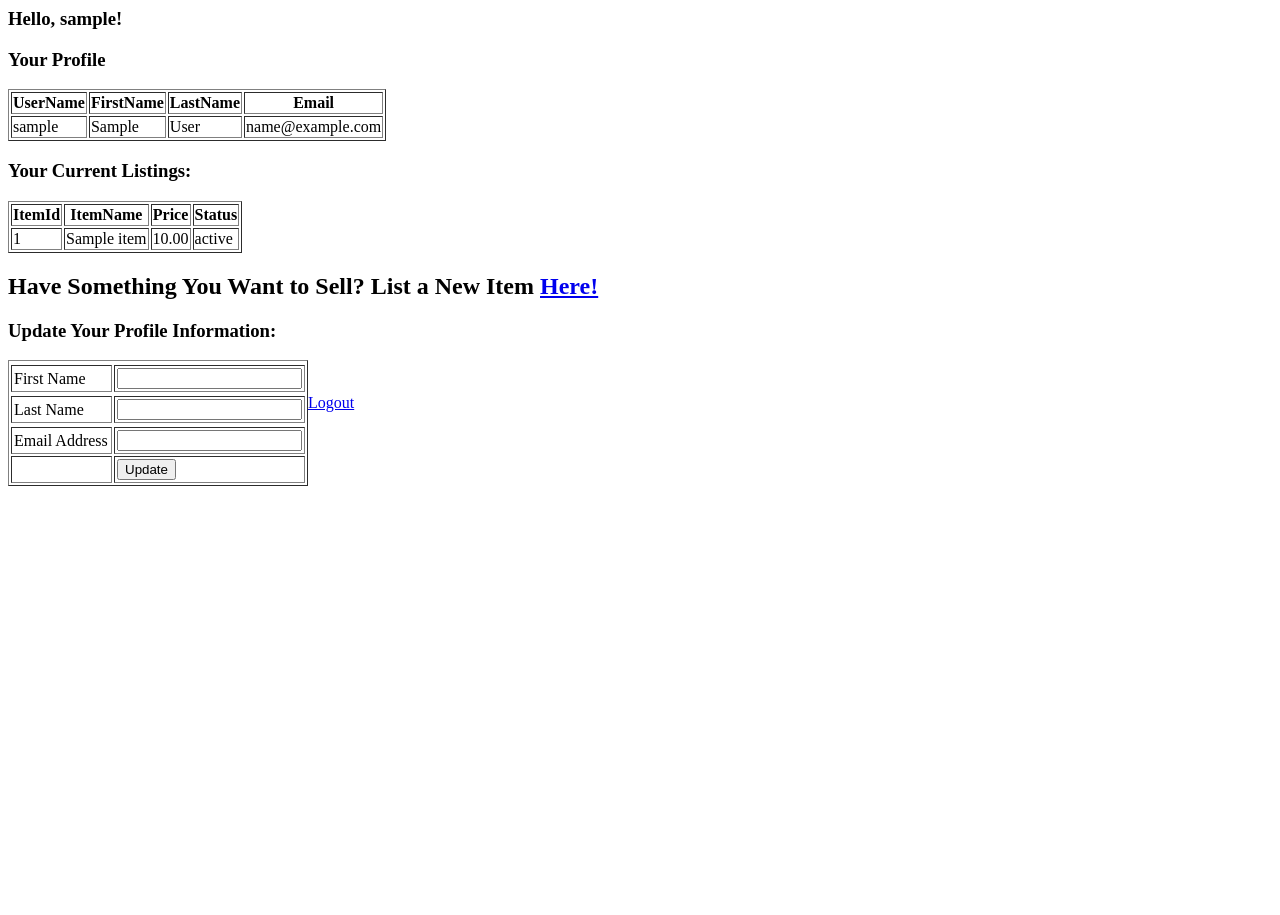
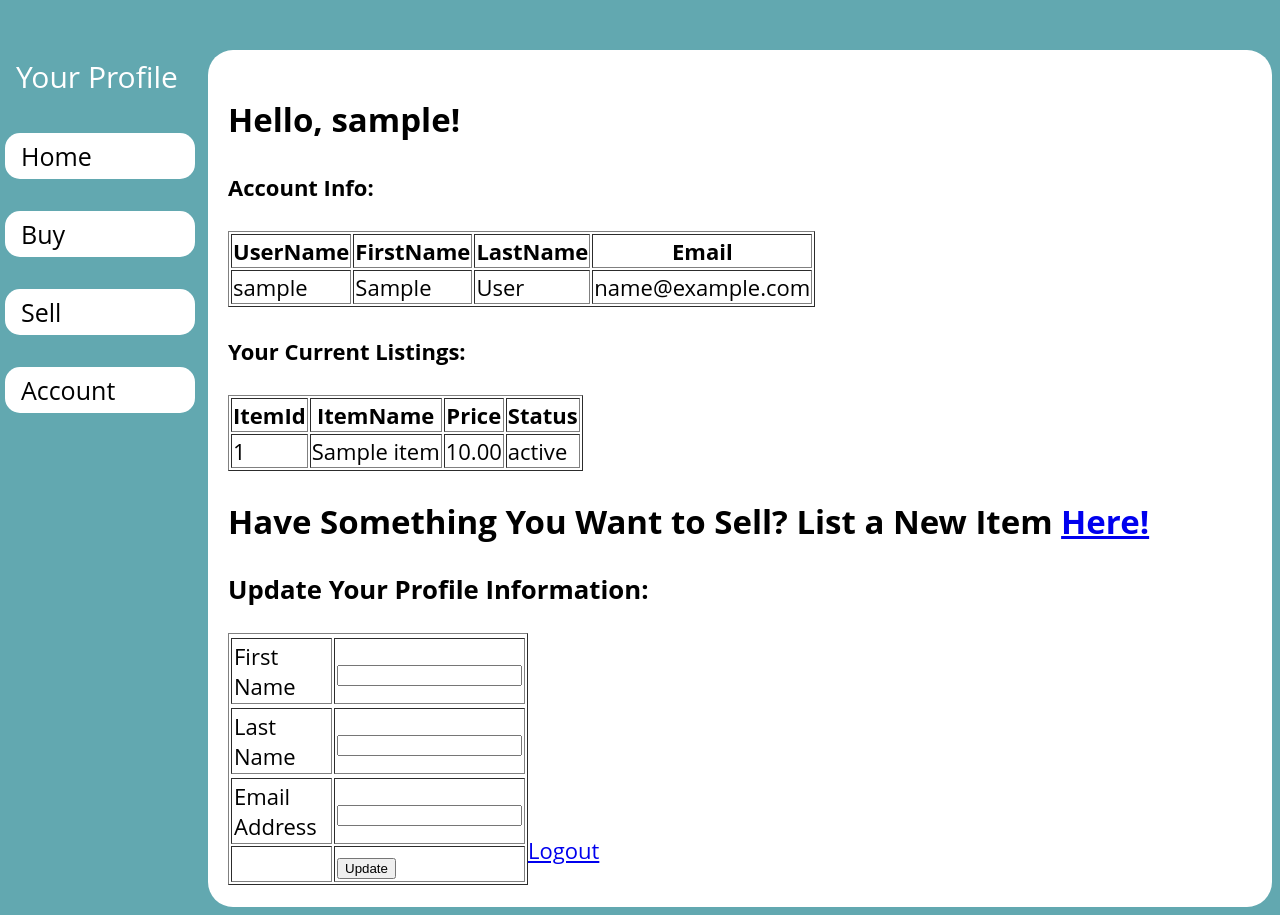
Before and after one commit to amanda82615/VintageVideoGameReseller, a PHP site: page /profile.php in a window 1280 px wide. Before the commit the page ends 486 px from the top, so only its background shows below. Run offline with PHP 8.4, Linux system fonts and the light colour scheme; the visitor is signed in with stand-in values (Sample User, id 1); tables that the repository leaves empty hold one stand-in row (values such as "Sample post"); data that the repository does not hold is empty.

Commit message:
Formatting on profile page

```diff
--- a/profile.php
+++ b/profile.php
@@ -1,3 +1,87 @@
+<!DOCTYPE html>
+<html>
+    <title>My account</title>
+    <head>
+    <meta name="viewport" content="width=device-width, initial-scale=1">
+        <style>
+            * {
+                box-sizing: border-box;
+            }
+            body {
+                background-color: #62a8b0;
+                font-family: open sans;
+                overflow: auto;
+            }
+
+            .sidenav {
+                height: 100%;
+                width: 200px;
+                position: fixed;
+                z-index: 1;
+                top: 0;
+                left: 0;
+                overflow-x: hidden;
+                padding-top: 20px;
+            }
+
+            .sidenav a {
+                padding: 6px 8px 6px 16px;
+                text-decoration: none;
+                font-size: 25px;
+                color: #000000;
+                display: block;
+                background-color: white;
+                border: 1px;
+                border-radius: 15px;
+                margin: 5px;
+            }
+
+            .sidenav a:hover {
+                color: #0D00FF;
+            }
+            .main {
+                margin-left: 200px;
+                font-size: 22px;
+                padding: 20px;
+                background-color: white;
+                width: auto;
+                height: auto;
+                margin-top: 50px;
+                border-radius: 25px;
+                overflow: auto;
+            }
+            .column {
+                float: left;
+                width: 30%;
+                padding: 10px;
+                height: 150px;
+                margin: 5px;
+                background-color: #d1d1d1;
+            }
+            .column a{
+               text-decoration: none;
+               color: #000000;
+            }
+            .column a:hover {
+                color: #0D00FF;
+            }
+            .row:after {
+                content: "";
+                display: table;
+                clear: both;
+            }
+        </style>
+    </head>
+    <body>
+        <div class="sidenav">
+            <p style="color:white; font-size:30px; padding: 6px 8px 6px 16px;">Your Profile</p>
+            <a href="home.php">Home</a> <br>
+            <a href="search.php">Buy</a> <br>
+            <a href="create_listing.php">Sell</a> <br>
+            <a href="profile.php">Account</a>
+        </div>
+
+        <div class="main">
 			<?php
 				//include information required to access database
 				require 'authentication.php';
@@ -45,8 +129,8 @@
 						die;
 					}
 
-		echo "<h3>Hello, $uid!</h3>";
-		echo "<h3>Your Profile</h3>";
+					echo "<h2>Hello, $uid!</h2>";
+					echo "<h4>Account Info: </h4>";
 
 					// Output query results: HTML table
 					echo "<table border=1>";
@@ -75,7 +159,7 @@
 						die;
 					}
 
-		echo "<h3>Your Current Listings:</h3>";
+					echo "<h4>Your Current Listings:</h4>";
 
 					// Output query results: HTML table
 					echo "<table border=1>";
@@ -127,6 +211,12 @@
 					</tr>
 				</table>
 			</form>
-<br>
+			<br><br><br><br><br><br>
 
 			<p><a href="logout.php">Logout</a> </p>
+
+
+    	</div>
+
+    </body>
+</html>
```
Lines whose indentation alone changed are shown as unchanged.
